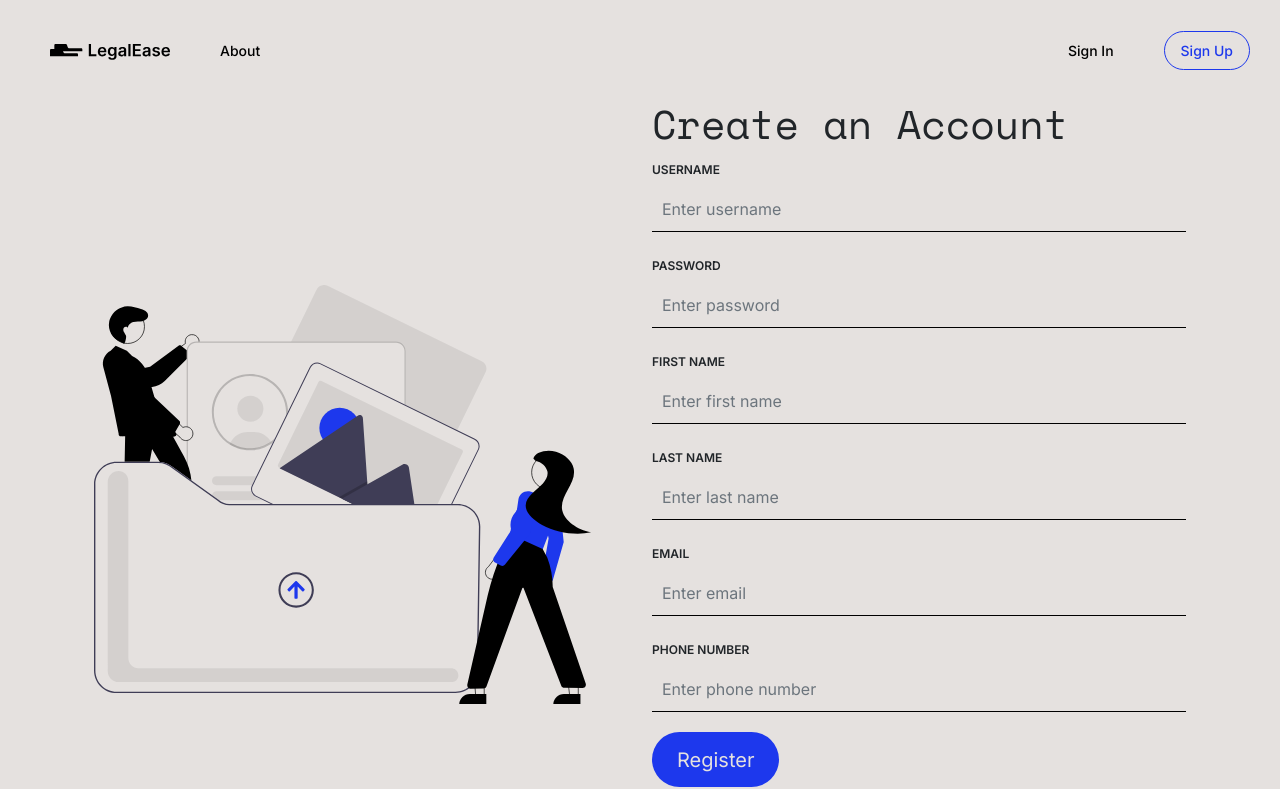
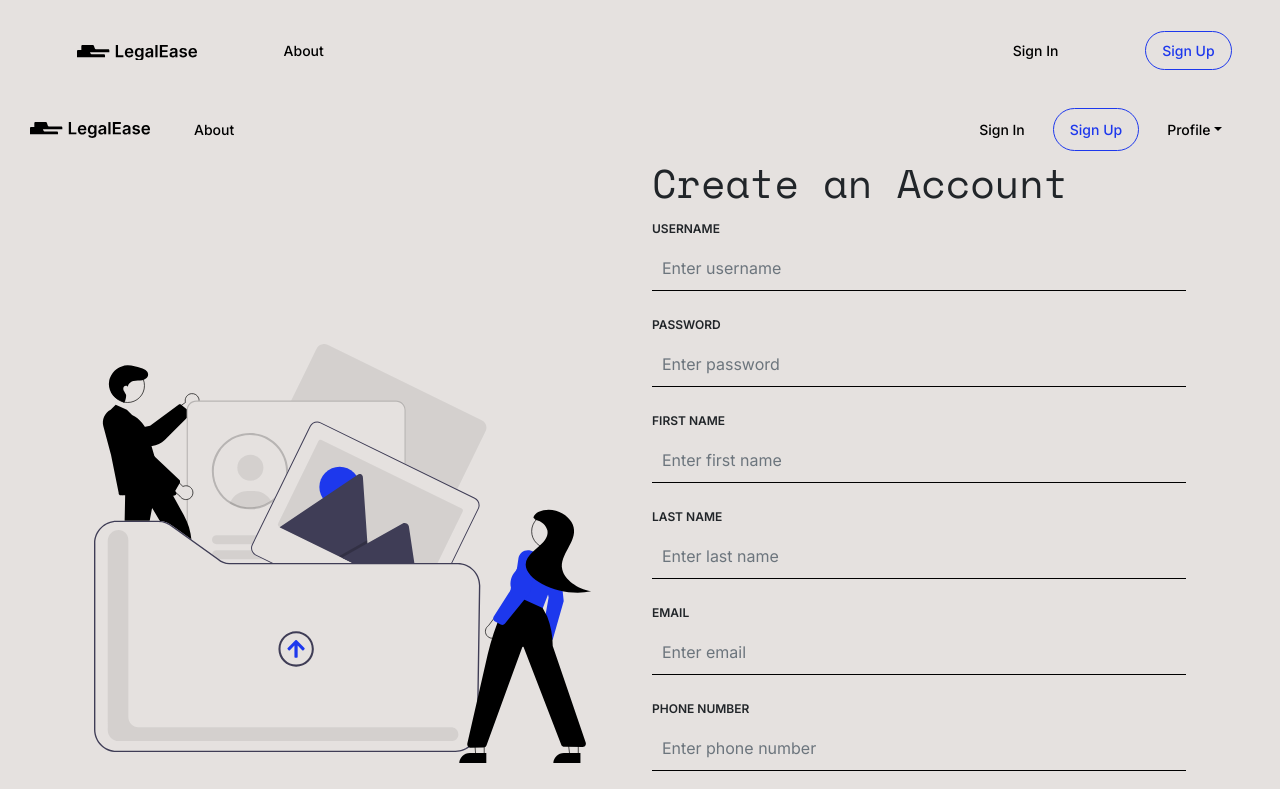
Before and after one commit to bethel-school-of-technology/team-mannasoft-frontend, a React (Create React App) app: page /signup in a window 1280 px wide. Shown: the top 789 px of the page. Built offline with nearby package versions, Linux system fonts and the light colour scheme.

Commit message:
created NavbarComponent.js

```diff
--- a/src/App.js
+++ b/src/App.js
@@ -13,6 +13,7 @@ import DisplayProfile from './components/DisplayProfile';
 import { UserProvider } from './contexts/UserProvider';
 import './styles/global.css'; // Import the App.css file
 import { Container } from 'react-bootstrap';
+import NavbarComponent from './components/NavbarComponent';
 
 function App() {
   return (
@@ -24,6 +25,7 @@ function App() {
       >
         <BrowserRouter>
           <Header /> {/* Apply header class */}
+          <NavbarComponent />
           <Container>
             <Routes>
               <Route path="/" element={<Home />} />
--- a/src/components/DisplayProfile.js
+++ b/src/components/DisplayProfile.js
@@ -28,7 +28,7 @@ const DisplayProfile = () => {
     if (token) {
       fetch();
     }
-  }, [verifyUser, getUser, userId]);
+  }, [getUser, userId]);
 
   function handleDeleteUser(event) {
     event.preventDefault();
--- a/src/components/Header.js
+++ b/src/components/Header.js
@@ -92,6 +92,8 @@ const Header = () => {
         </ul>
 
         <ul className="nav-right">
+          {width > 575 ? (
+            <>
               <li>
                 <Link to="/signin">Sign In</Link>
               </li>
@@ -100,6 +102,14 @@ const Header = () => {
                   <span className="signup-link">Sign Up</span>
                 </Link>
               </li>
+            </>
+          ) : (
+            <NavDropdown title="Menu" id="basic-nav-dropdown">
+              <NavDropdown.Item href="/about">About</NavDropdown.Item>
+              <NavDropdown.Item href="/signin">Sign In</NavDropdown.Item>
+              <NavDropdown.Item href="/signup">Sign Up</NavDropdown.Item>
+            </NavDropdown>
+          )}
         </ul>
       </div>
     );
--- /dev/null
+++ b/src/components/NavbarComponent.js
@@ -0,0 +1,37 @@
+import React from 'react';
+import '../styles/NavbarComponent.css';
+import { Container, Nav, Navbar, NavDropdown } from 'react-bootstrap';
+import { ReactComponent as LegaleaseLogo } from '../images/legaleaseLogo.svg';
+
+import 'bootstrap/dist/css/bootstrap.min.css';
+
+const NavbarComponent = () => {
+  return (
+    <Navbar collapseOnSelect expand="sm" className="custom-navbar">
+      <Navbar.Brand href="#home">
+        <LegaleaseLogo alt="" width="120" height="30" className="d-inline-block align-top" style={{ marginRight: '20px' }} />
+      </Navbar.Brand>
+      <Navbar.Toggle aria-controls="responsive-navbar-nav" />
+      <Navbar.Collapse id="responsive-navbar-nav">
+        <Nav className="mr-auto">
+          <Nav.Link href="/about">About</Nav.Link>
+        </Nav>
+        <Nav className="ml-auto">
+          <div className="d-flex align-items-center">
+            <Nav.Link href="/signin">Sign In</Nav.Link>
+            <Nav.Link href="/signup">Sign Up</Nav.Link>
+            <NavDropdown title="Profile" id="collasible-nav-dropdown">
+              <NavDropdown.Item href="/displayprofile">View Profile</NavDropdown.Item>
+              <NavDropdown.Item href="/uploadfiles">Upload Files</NavDropdown.Item>
+              <NavDropdown.Item href="/viewallfiles">View All Files</NavDropdown.Item>
+              <NavDropdown.Divider />
+              <NavDropdown.Item href="#action/3.4">Sign Out</NavDropdown.Item>
+            </NavDropdown>
+          </div>
+        </Nav>
+      </Navbar.Collapse>
+    </Navbar>
+  );
+};
+
+export default NavbarComponent;
--- a/src/styles/Header.css
+++ b/src/styles/Header.css
@@ -19,7 +19,7 @@
   display: flex;
   list-style: none;
   margin: 0;
-  padding: 30px;
+  padding: 3vw;
 }
 
 .nav-right {
@@ -30,7 +30,7 @@
 }
 
 .nav li {
-  margin: 0 20px;
+  margin: 0 3vw;
 }
 
 .nav a {
--- /dev/null
+++ b/src/styles/NavbarComponent.css
@@ -0,0 +1,39 @@
+.custom-navbar {
+  background-color: transparent !important;
+  padding-left: 30px !important; /* Add left padding */
+  padding-right: 30px !important; /* Add right padding */
+}
+
+.navbar-nav.ml-auto {
+  margin-left: auto;
+}
+
+/* NavbarComponent.css */
+
+.custom-navbar .nav-link {
+  font-family: var(--paragraph-font);
+  font-size: 14px;
+  font-weight: 500;
+  color: var(--text-color); /* Change the text color */
+  margin-right: 20px;
+}
+.custom-navbar .nav-link:hover {
+  transition: color 0.3s ease;
+  color: var(--accent-color); /* Change the text color */
+}
+
+.custom-navbar .ml-auto .nav-link[href='/signup'] {
+  padding: 10px 16px;
+  border-radius: 100px;
+  border: var(--stroke-width) solid var(--accent-color);
+  transition: background-color 0.3s ease;
+  color: var(--accent-color);
+}
+
+.custom-navbar .ml-auto .nav-link[href='/signup']:hover {
+  background-color: var(--accent-color);
+  transition: background-color 0.3s ease, color 0.3s ease;
+  transition: color 0.3s ease;
+  border: var(--stroke-width) solid var(--accent-color);
+  color: var(--neutral-color);
+}
--- a/src/styles/global.css
+++ b/src/styles/global.css
@@ -12,6 +12,8 @@
   --accent-color: #1d38ed;
   --text-color: #000;
   --stroke-width: 1px;
+  --heading-font: 'Space Mono', monospace !important;
+  --paragraph-font: 'Inter', sans-serif !important;
 }
 
 /* Global styles */
@@ -45,12 +47,12 @@ h3,
 h4,
 h5,
 h6 {
-  font-family: 'Inter', sans-serif !important;
+  font-family: var(--paragraph-font);
 }
 
 h1,
 h2 {
-  font-family: 'Space Mono', monospace !important;
+  font-family: var(--heading-font);
   font-weight: 500 !important;
   font-variant-ligatures: no-common-ligatures !important;
 }
@@ -74,7 +76,7 @@ a,
 tr,
 th,
 select {
-  font-family: 'Inter', sans-serif !important;
+  font-family: var(--paragraph-font);
   line-height: 1.5 !important;
 }
 
@@ -94,7 +96,7 @@ h5 {
 
 .rating-comment,
 .rating-comment span {
-  font-family: 'Space Mono', monospace !important;
+  font-family: var(--heading-font);
   font-weight: 700;
 }
 
@@ -116,7 +118,7 @@ h5 {
   color: var(--neutral-color) !important;
   text-decoration: none !important;
   font-size: 16px !important;
-  font-family: 'Inter', sans-serif !important;
+  font-family: var(--paragraph-font);
 }
 
 .btn-primary {
@@ -158,7 +160,7 @@ textarea {
   border-radius: 0;
   font-size: 16px;
   margin-bottom: 20px;
-  font-family: 'Inter', sans-serif !important;
+  font-family: var(--paragraph-font);
   background-color: transparent;
   transition: background-color 0.3s ease;
 }
@@ -177,7 +179,7 @@ textarea:focus {
   font-size: 12px;
   text-transform: uppercase;
   font-weight: 600;
-  font-family: 'Inter', sans-serif !important;
+  font-family: var(--paragraph-font);
 }
 
 p span {
@@ -191,12 +193,10 @@ p span {
   background-color: #ffffff87;
 }
 
-.footer p {
-  /* margin-bottom: 0; */
-}
-
 .footer-copyright {
   margin-top: 60px;
+  font-size: 12px;
+  font-weight: 500;
 }
 
 .footer-links {
@@ -306,7 +306,7 @@ hr {
   border-radius: 1000px !important;
   transition: background-color 0.3s ease !important;
   font-size: 16px !important;
-  font-family: 'Inter', sans-serif !important;
+  font-family: var(--paragraph-font);
 }
 
 .btn.btn-danger:hover {
```
Lines whose indentation alone changed are shown as unchanged.
